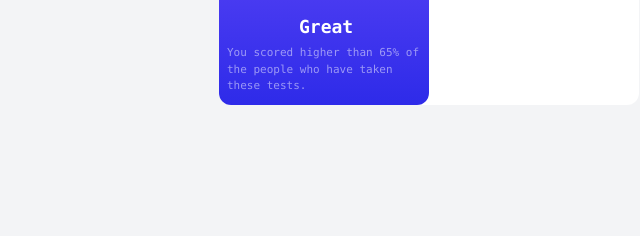
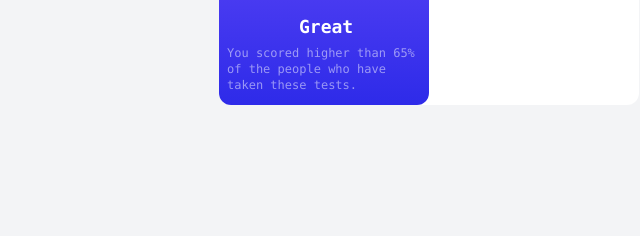
Before and after one commit to HayatsCodes/results-summary-component, a website: page index.html in a window 1280 px wide. Shown: the part 445-681 px from the top of the page, 211-851 px from the left. Drawn offline with Linux system fonts and the light colour scheme.

Commit message:
Updating the code

```diff
--- a/index.html
+++ b/index.html
@@ -31,7 +31,7 @@
         <p class="text-white font-bold absolute top-52 left-20 text-lg">
           Great
         </p>
-        <p class="text-white opacity-50 text-11 absolute top-60 left-2">
+        <p class="text-white opacity-50 text-xs absolute top-60 left-2">
           You scored higher than 65% of the people who have taken these tests.
         </p>
       </div>
--- a/tailwind.config.js
+++ b/tailwind.config.js
@@ -18,6 +18,7 @@ module.exports = {
       },
       fontSize: {
         '11': '11px',
+        '8': '8px',
         '5xl': '3rem'
       },
       colors: {
```
Also changed, not shown: css/main.css.
